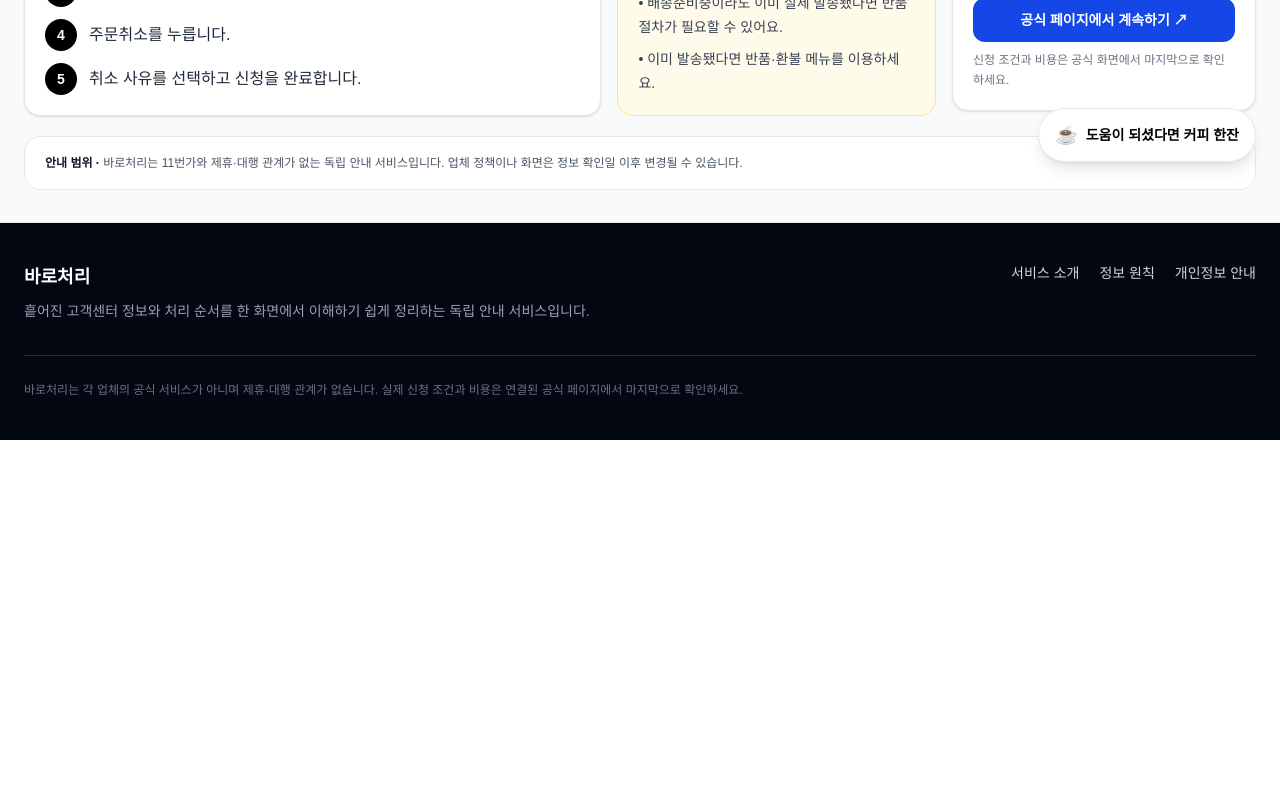
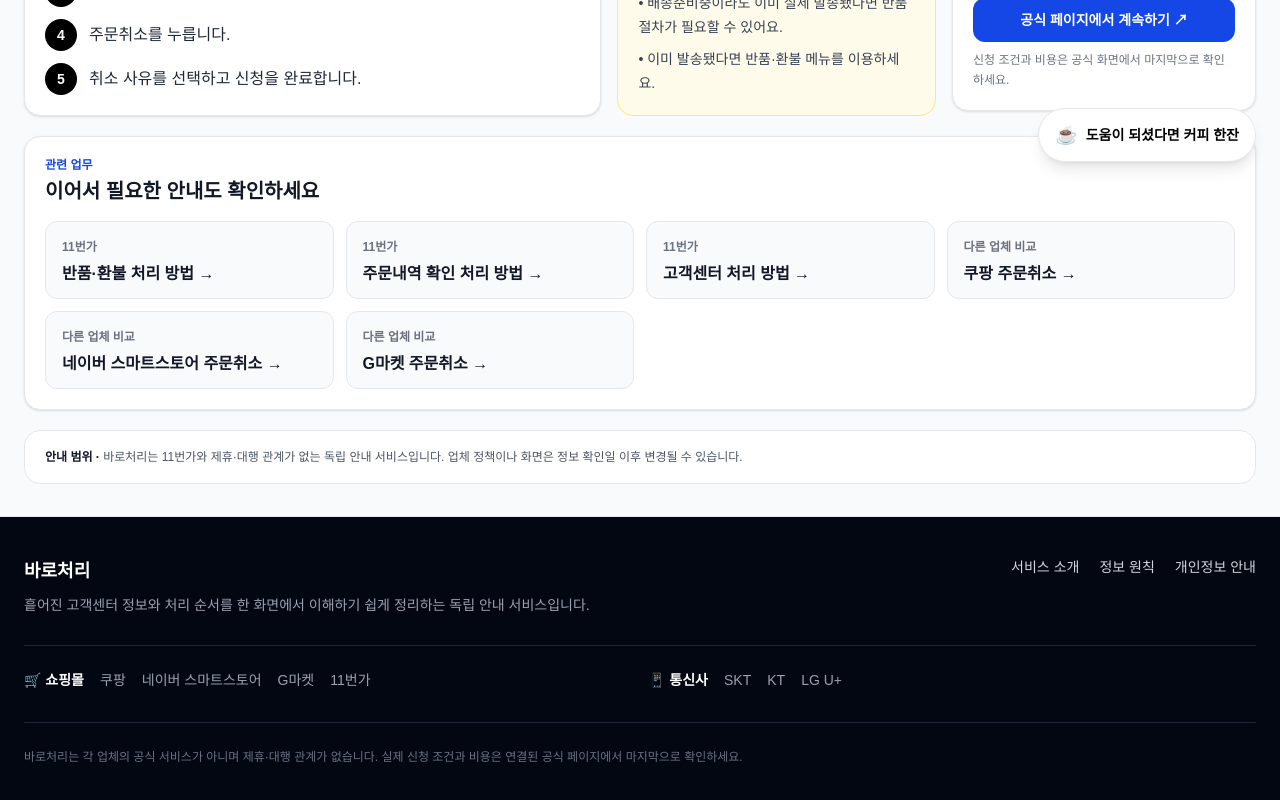
Before and after one commit to kysoboe-cell/baro-cheori, a Next.js app: page /company/11st/cancel in a window 1280 px wide. Shown: the part 614-1414 px from the top of the page. Before the commit the page ends 1054 px from the top, so only its background shows below. Built offline with nearby package versions, Linux system fonts and the light colour scheme; no server answers.

Commit message:
improve content links and structured data

```diff
--- a/app/company/[slug]/[serviceSlug]/page.tsx
+++ b/app/company/[slug]/[serviceSlug]/page.tsx
@@ -63,6 +63,15 @@ export default async function ServicePage({ params }: ServicePageProps) {
   const hours = service.hours ?? customerCenter?.hours;
   const usesCustomerCenterFallback = !service.phone && Boolean(phone);
   const path = servicePath(company.slug, service.slug);
+  const relatedCompanyServices = company.services
+    .filter((item) => item.slug !== service.slug)
+    .slice(0, 3);
+  const relatedSameTaskServices = allServices
+    .filter(
+      (item) =>
+        item.company.slug !== company.slug && item.service.slug === service.slug
+    )
+    .slice(0, 4);
   const breadcrumbJsonLd = {
     "@context": "https://schema.org",
     "@type": "BreadcrumbList",
@@ -260,6 +269,46 @@ export default async function ServicePage({ params }: ServicePageProps) {
           </aside>
         </div>
 
+        {(relatedCompanyServices.length > 0 ||
+          relatedSameTaskServices.length > 0) && (
+          <section className="mt-5 rounded-2xl border border-gray-200 bg-white p-5 shadow-sm">
+            <p className="text-xs font-bold text-blue-700">관련 업무</p>
+            <h2 className="mt-1 text-xl font-bold">
+              이어서 필요한 안내도 확인하세요
+            </h2>
+            <div className="mt-4 grid gap-3 sm:grid-cols-2 lg:grid-cols-4">
+              {relatedCompanyServices.map((relatedService) => (
+                <Link
+                  key={`${company.slug}-${relatedService.slug}`}
+                  href={servicePath(company.slug, relatedService.slug)}
+                  className="rounded-xl border border-gray-200 bg-gray-50 px-4 py-3 transition hover:border-gray-500 hover:bg-white"
+                >
+                  <span className="text-xs font-semibold text-gray-500">
+                    {company.name}
+                  </span>
+                  <span className="mt-1 block font-bold">
+                    {relatedService.title} 처리 방법 →
+                  </span>
+                </Link>
+              ))}
+              {relatedSameTaskServices.map((related) => (
+                <Link
+                  key={`${related.company.slug}-${related.service.slug}`}
+                  href={servicePath(related.company.slug, related.service.slug)}
+                  className="rounded-xl border border-gray-200 bg-gray-50 px-4 py-3 transition hover:border-gray-500 hover:bg-white"
+                >
+                  <span className="text-xs font-semibold text-gray-500">
+                    다른 업체 비교
+                  </span>
+                  <span className="mt-1 block font-bold">
+                    {related.company.name} {related.service.title} →
+                  </span>
+                </Link>
+              ))}
+            </div>
+          </section>
+        )}
+
         <section className="mt-5 rounded-2xl border border-gray-200 bg-white px-5 py-4 text-xs leading-5 text-gray-600">
           <p>
             <span className="font-bold text-gray-900">안내 범위 · </span>
--- a/app/company/[slug]/page.tsx
+++ b/app/company/[slug]/page.tsx
@@ -2,7 +2,7 @@ import type { Metadata } from "next";
 import Link from "next/link";
 import { notFound } from "next/navigation";
 import { companies, getCompany } from "../../data/services";
-import { companyPath, servicePath } from "../../lib/site";
+import { absoluteUrl, companyPath, servicePath } from "../../lib/site";
 
 const servicePriority: Record<string, number> = {
   cancel: 1,
@@ -59,9 +59,30 @@ export default async function CompanyPage({ params }: CompanyPageProps) {
     (a, b) =>
       (servicePriority[a.slug] ?? 50) - (servicePriority[b.slug] ?? 50)
   );
+  const path = companyPath(company.slug);
+  const breadcrumbJsonLd = {
+    "@context": "https://schema.org",
+    "@type": "BreadcrumbList",
+    itemListElement: [
+      { "@type": "ListItem", position: 1, name: "홈", item: absoluteUrl("/") },
+      {
+        "@type": "ListItem",
+        position: 2,
+        name: company.name,
+        item: absoluteUrl(path),
+      },
+    ],
+  };
 
   return (
     <main className="bg-gray-50">
+      <script
+        type="application/ld+json"
+        dangerouslySetInnerHTML={{
+          __html: JSON.stringify(breadcrumbJsonLd).replace(/</g, "\\u003c"),
+        }}
+      />
+
       <section className="mx-auto max-w-5xl px-4 py-12 sm:px-6 sm:py-16">
         <nav aria-label="현재 위치" className="text-sm text-gray-500">
           <Link href="/" className="hover:text-black">홈</Link>
--- a/app/components/SiteFooter.tsx
+++ b/app/components/SiteFooter.tsx
@@ -1,4 +1,6 @@
 import Link from "next/link";
+import { categories, companies } from "../data/services";
+import { companyPath } from "../lib/site";
 
 export default function SiteFooter() {
   return (
@@ -17,6 +19,29 @@ export default function SiteFooter() {
             <Link href="/privacy" className="hover:text-white">개인정보 안내</Link>
           </nav>
         </div>
+        <nav
+          aria-label="전체 업체"
+          className="mt-7 grid gap-4 border-t border-gray-800 pt-6 sm:grid-cols-2"
+        >
+          {categories.map((category) => (
+            <div key={category.id} className="flex flex-wrap items-center gap-x-4 gap-y-2 text-sm">
+              <p className="font-bold text-white">
+                {category.icon} {category.name}
+              </p>
+              {companies
+                .filter((company) => company.categoryId === category.id)
+                .map((company) => (
+                  <Link
+                    key={company.slug}
+                    href={companyPath(company.slug)}
+                    className="text-gray-400 hover:text-white"
+                  >
+                    {company.name}
+                  </Link>
+                ))}
+            </div>
+          ))}
+        </nav>
         <p className="mt-8 border-t border-gray-800 pt-6 text-xs leading-5 text-gray-500">
           바로처리는 각 업체의 공식 서비스가 아니며 제휴·대행 관계가 없습니다. 실제 신청 조건과 비용은 연결된 공식 페이지에서 마지막으로 확인하세요.
         </p>
--- a/app/data/companies/coupang.ts
+++ b/app/data/companies/coupang.ts
@@ -82,7 +82,7 @@ export const coupang: Company = {
         "마이쿠팡의 주문목록/배송조회에서 돌려보낼 상품을 선택합니다.",
         "교환·반품 신청을 선택하고 반품 사유를 입력합니다.",
         "상품을 받은 박스·비닐 또는 다른 포장에 다시 담아주세요.",
-        "포장 겉면에 '쿠팡 반품'이라고 크게 적고, 신청할 때 정한 회수 장소에 놓아두세요.",
+        "상품을 다시 담은 포장 겉면에 '쿠팡 반품'이라고 크게 적고, 평소 상품을 받았던 주소의 문 앞에 놓아두세요.",
         "기사님이 상품을 회수한 뒤 상품 확인과 환불 절차가 진행됩니다.",
       ],
 
--- a/app/page.tsx
+++ b/app/page.tsx
@@ -3,7 +3,7 @@ import Link from "next/link";
 import CategoryFinder from "./components/CategoryFinder";
 import HomeSearch from "./components/HomeSearch";
 import { getService } from "./data/services";
-import { servicePath } from "./lib/site";
+import { SITE_NAME, SITE_URL, servicePath } from "./lib/site";
 
 export const metadata: Metadata = {
   alternates: { canonical: "/" },
@@ -17,8 +17,26 @@ const popularTasks = [
 ].map(([companySlug, serviceSlug]) => getService(companySlug, serviceSlug));
 
 export default function Home() {
+  const websiteJsonLd = {
+    "@context": "https://schema.org",
+    "@type": "WebSite",
+    name: SITE_NAME,
+    alternateName: "바로처리 생활업무 안내",
+    url: SITE_URL,
+    description:
+      "쇼핑몰 반품·환불과 통신사 분실·이전설치 등 생활 업무의 준비물과 처리 순서를 안내합니다.",
+    inLanguage: "ko-KR",
+  };
+
   return (
     <main>
+      <script
+        type="application/ld+json"
+        dangerouslySetInnerHTML={{
+          __html: JSON.stringify(websiteJsonLd).replace(/</g, "\\u003c"),
+        }}
+      />
+
       <CategoryFinder />
 
       <section className="overflow-hidden bg-gradient-to-b from-blue-50 to-white">
```
Also changed, not shown: V3_UPDATE_GUIDE.txt (added), 1 other file (tests, documents, lock files or other folders).
